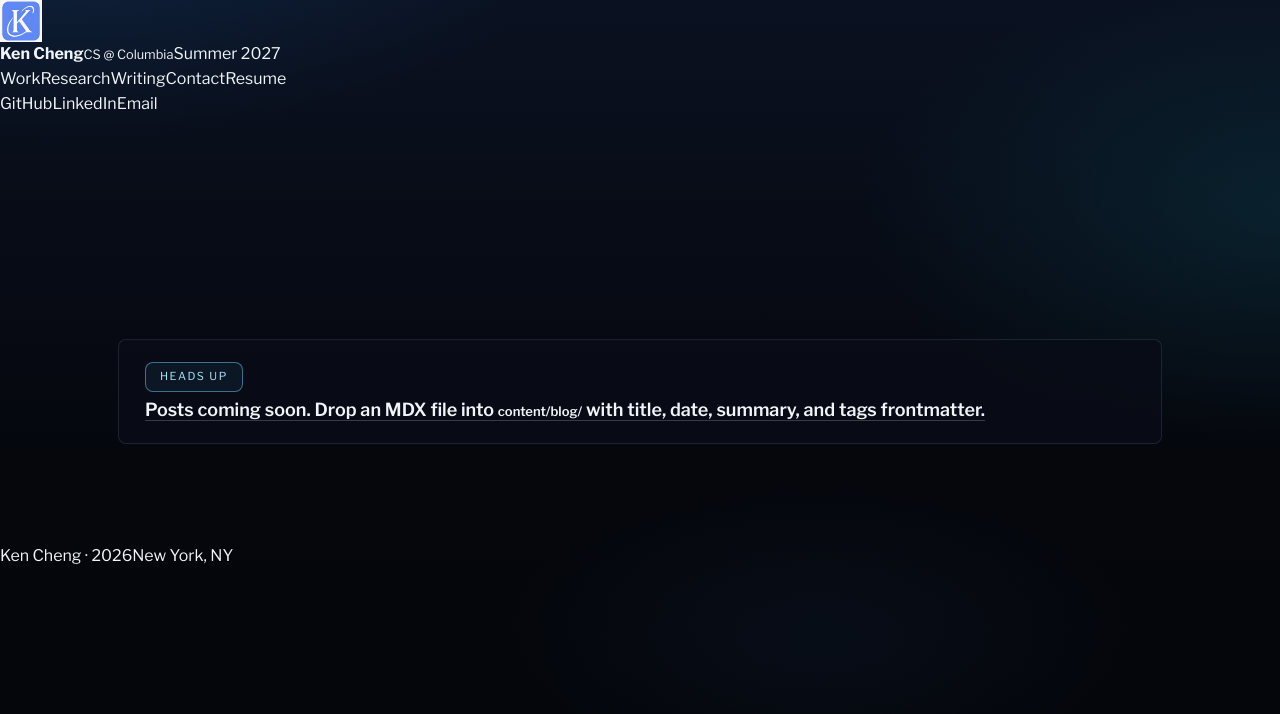
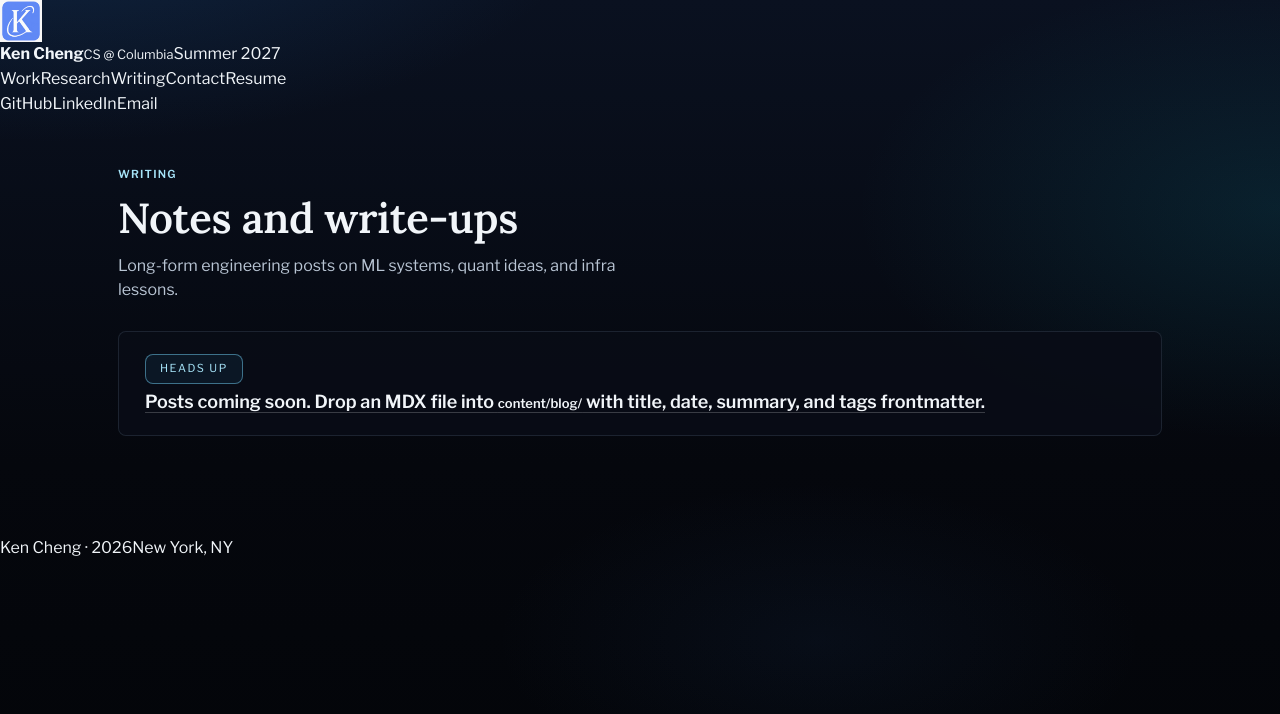
Before and after one commit to kenchengkc/personal-website, a Next.js app: page /blog in a window 1280 px wide. Shown: the top 714 px of the page. Built offline with nearby package versions, Linux system fonts and the light colour scheme.

Commit message:
Remove animation dependency from section headings

```diff
--- a/components/sections/SectionHead.tsx
+++ b/components/sections/SectionHead.tsx
@@ -1,5 +1,3 @@
-import { ScrollReveal } from "@/components/motion/ScrollReveal";
-
 type Props = {
   eyebrow: string;
   title: string;
@@ -8,13 +6,10 @@ type Props = {
 
 export function SectionHead({ eyebrow, title, sub }: Props) {
   return (
-    <ScrollReveal className="v2-sec-head" variant="line" y={0}>
-      <div className="v2-sec-eyebrow">
-        <span className="v2-sec-eyebrow-bar" />
-        <span className="v2-mono v2-mono--accent">{eyebrow}</span>
-      </div>
-      <h2 className="v2-sec-title">{title}</h2>
-      {sub && <p className="v2-sec-sub">{sub}</p>}
-    </ScrollReveal>
+    <header className="v2-sec-head">
+      <p className="v2-mono v2-mono--accent">{eyebrow}</p>
+      <h1 className="v2-sec-title">{title}</h1>
+      {sub ? <p className="v2-sec-sub">{sub}</p> : null}
+    </header>
   );
 }
```
